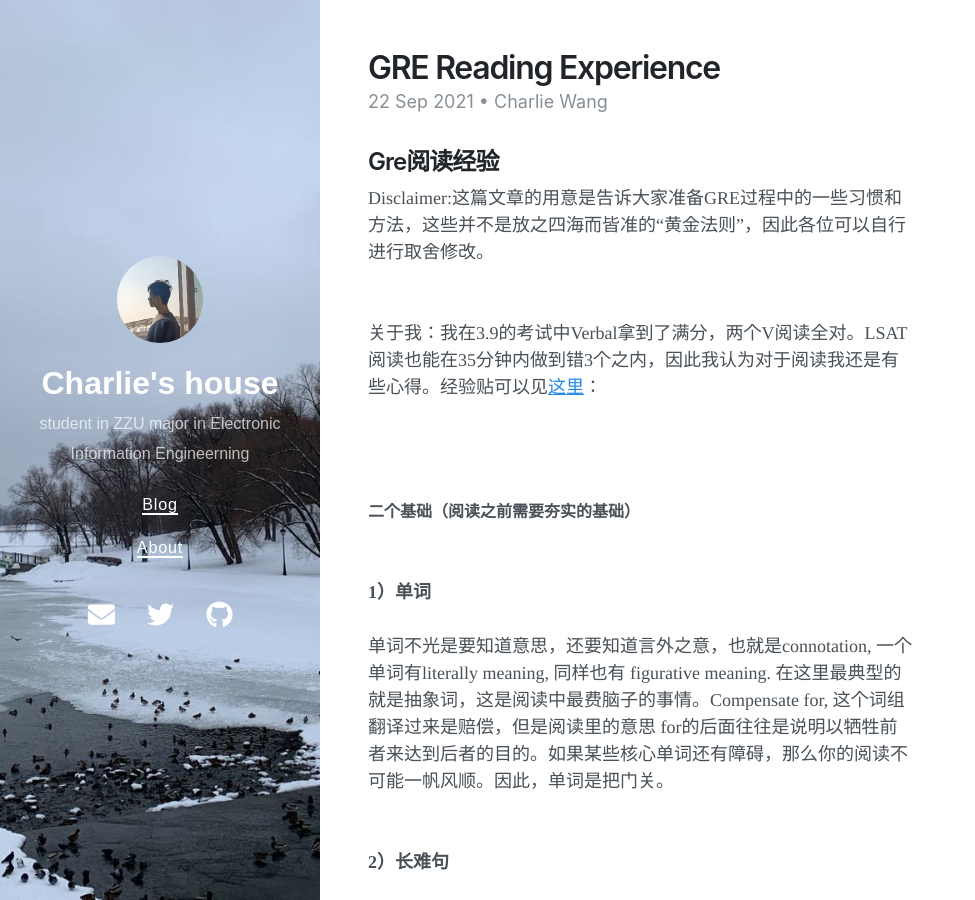
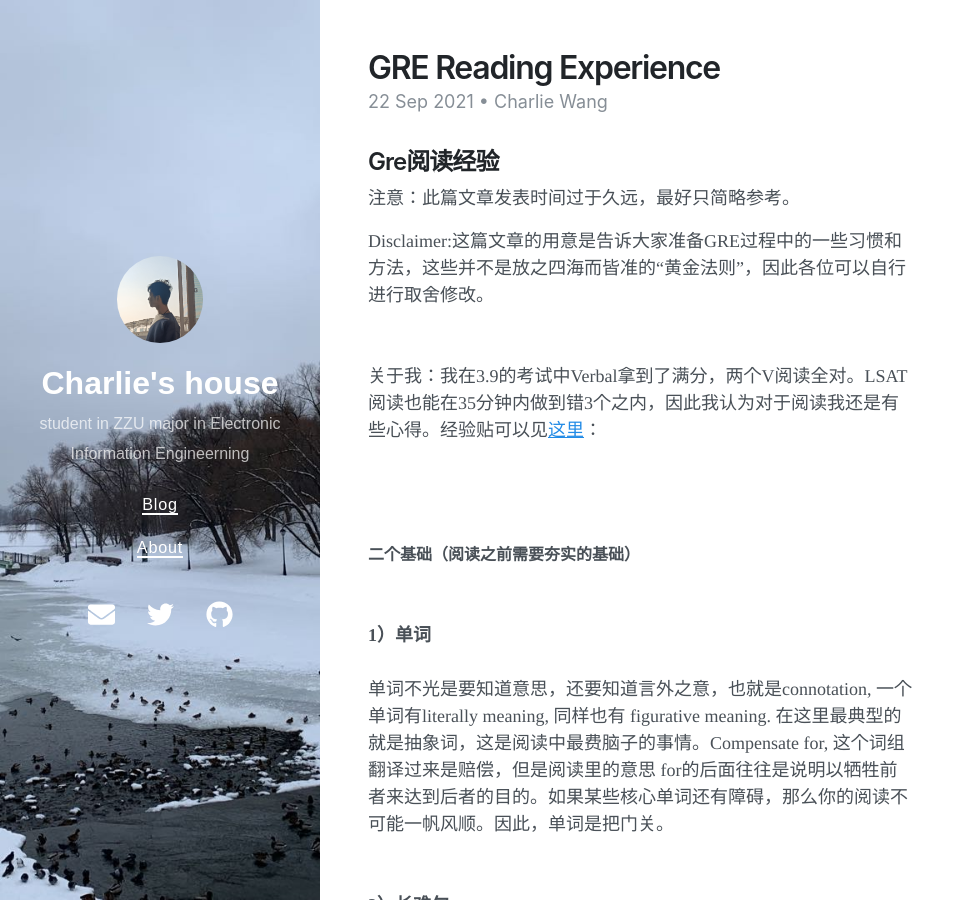
Before and after one commit to wzz1206/wzz1206.github.io, a Jekyll site: the page built from _posts/2021-9-22-GRE-Reading-Experience.md, in a window 1280 px wide and 900 px high. Shown: the whole window, without its empty margins (0-975 px from the left). Built offline with Jekyll 4.4.1, drawn with Linux system fonts in a browser that asks for light colours; nearby versions of some CDN libraries.

Commit message:
Update 2021-9-22-GRE-Reading-Experience.md

```diff
--- a/_posts/2021-9-22-GRE-Reading-Experience.md
+++ b/_posts/2021-9-22-GRE-Reading-Experience.md
@@ -9,6 +9,8 @@ date: 2021-9-22 19:38 +0800
 ---
 Gre阅读经验
 ---
+
+注意：此篇文章发表时间过于久远，最好只简略参考。
 
 Disclaimer:这篇文章的用意是告诉大家准备GRE过程中的一些习惯和方法，这些并不是放之四海而皆准的“黄金法则”，因此各位可以自行进行取舍修改。<br />
 <br />
```
